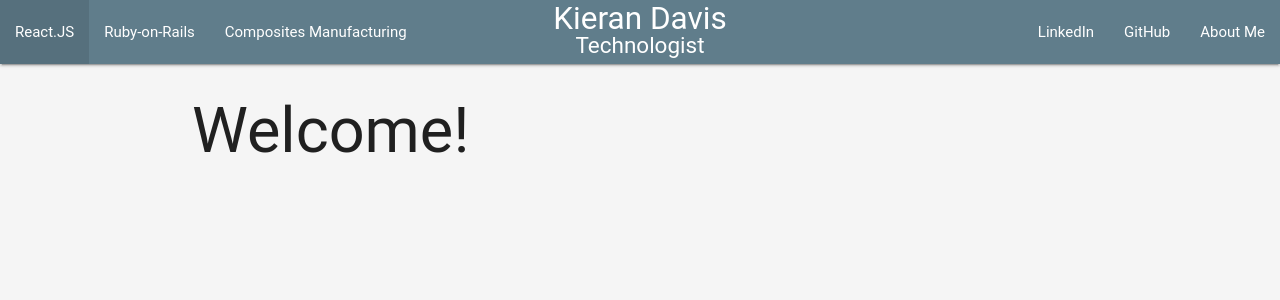
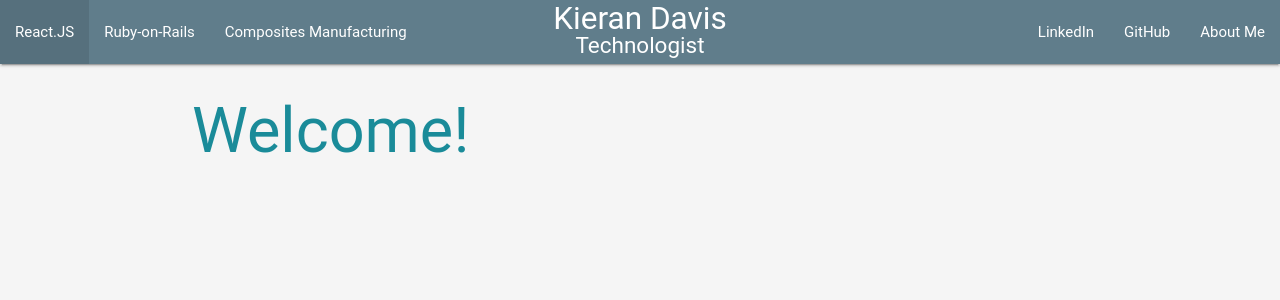
Before and after one commit to YashRudani/react-portfolio, a React (Create React App) app: page / in a window 1280 px wide. Shown: the top 300 px of the page. Built offline with nearby package versions, Linux system fonts and the light colour scheme; a web font is replaced by a local one.

Commit message:
darken secondary color

```diff
--- a/src/assets/App.scss
+++ b/src/assets/App.scss
@@ -3,7 +3,8 @@ $primary-color: color("blue-grey", "base") !default;
 $primary-color-light: lighten($primary-color, 15%) !default;
 $primary-color-dark: darken($primary-color, 15%) !default;
 
-$secondary-color: color("cyan", "lighten-2") !default;
+$secondary-color: color("cyan", "lighten-1") !default;
+$secondary-color-dark: darken($secondary-color, 15%) !default;
 $input-success-color: color("green", "base") !default;
 $input-error-color: color("red", "base") !default;
 $link-color: color("blue", "darken-3") !default;
@@ -19,8 +20,13 @@ $dropdown-color: $secondary-color !default;
 $background-color-dark: color("grey", "lighten-2");
 $background-color-light: color("grey", "lighten-4");
 
+// General
 body {
   background-color: $background-color-light;
+}
+
+h1 {
+  color: $secondary-color-dark;
 }
 
 // Navigation
@@ -56,7 +62,7 @@ body {
       padding: 10px;
       @extend .hoverable;
       a {
-        color: color("cyan", "darken-2");
+        color: $secondary-color-dark;
       }
     }
 
```
